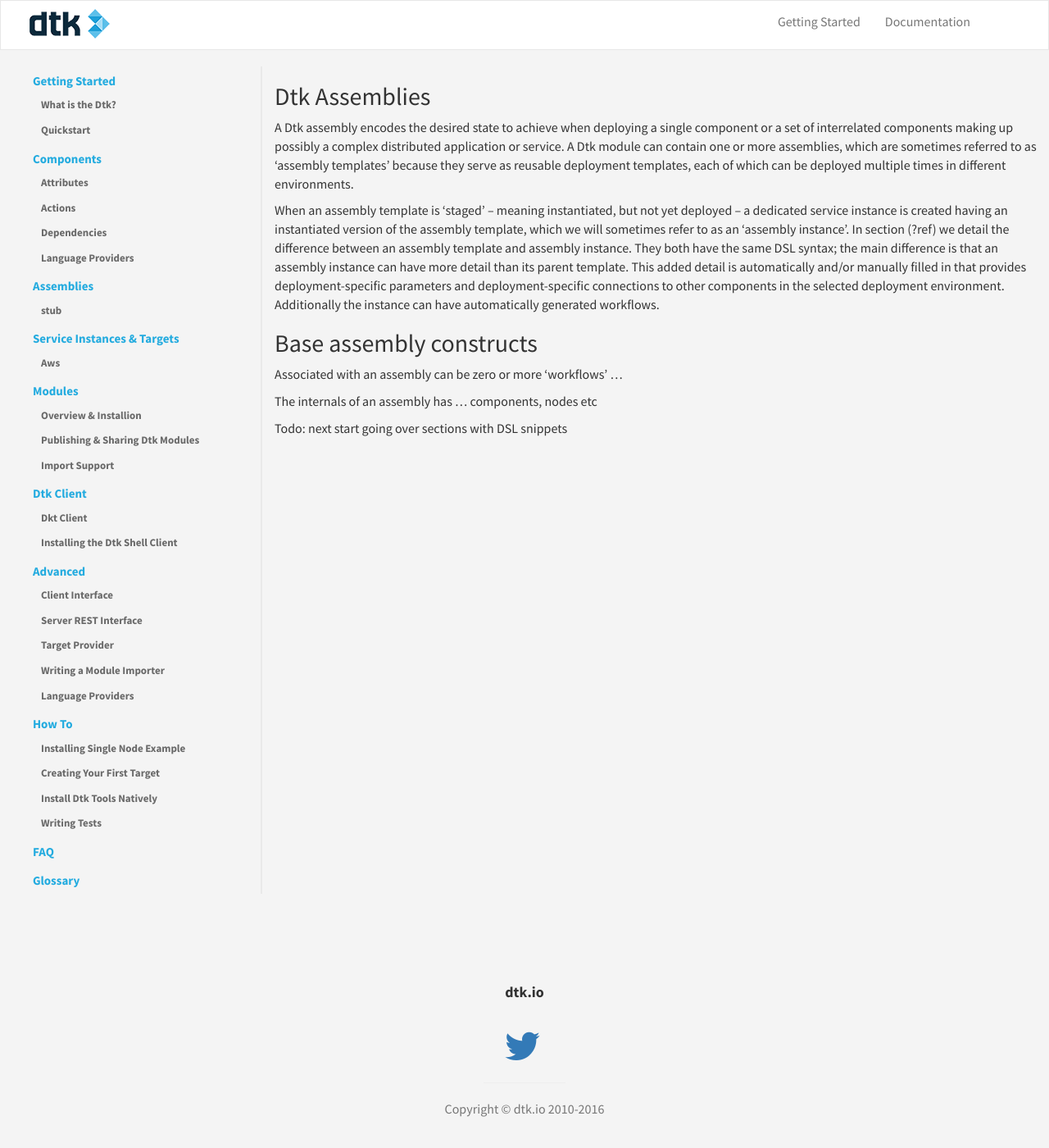
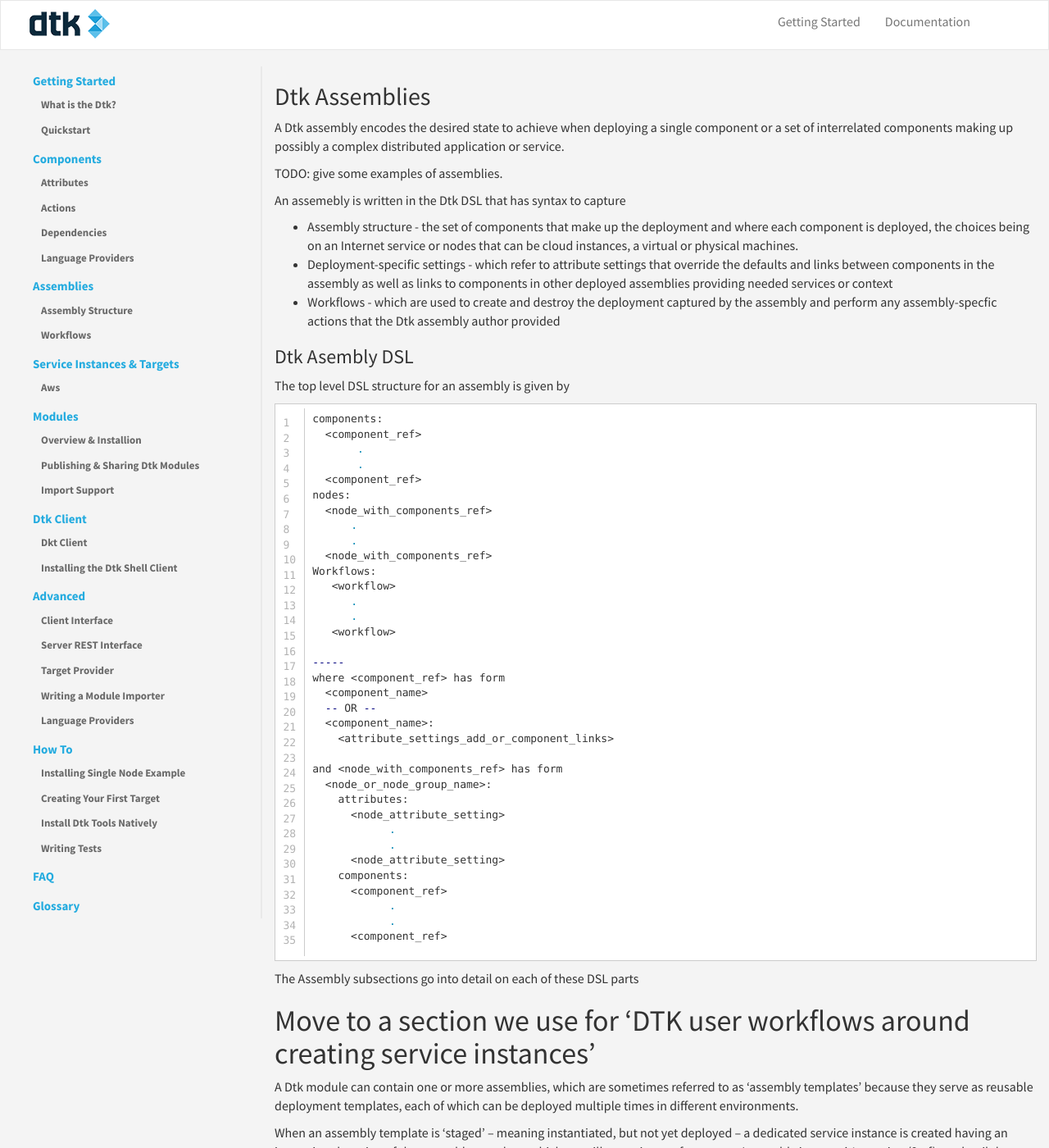
Before and after one commit to dtk/dtk-docs-v1, a Jekyll site: the page built from assemblies.md, in a window 1280 px wide and 1400 px high. Shown: the whole window at 82% size. Built offline with Jekyll 4.4.1, drawn with Linux system fonts in a browser that asks for light colours.

Commit message:
Refined assemblies.md and added stun subsections

```diff
--- /dev/null
+++ b/_assemblies/assembly_structure.md
@@ -0,0 +1,6 @@
+---
+title: Assembly Structure
+order: 1
+---
+
+# Assembly Structure
--- a/_assemblies/stub.md
+++ /dev/null
@@ -1,6 +0,0 @@
----
-title: stub
-order: 1
----
-
-# Stub for assemblies
--- /dev/null
+++ b/_assemblies/workflows.md
@@ -0,0 +1,6 @@
+---
+title: Workflows
+order: 10
+---
+
+# Assembly Workflows
--- a/assemblies.md
+++ b/assemblies.md
@@ -5,14 +5,63 @@ permalink: assemblies/index
 
 ## Dtk Assemblies
 
-A Dtk assembly encodes the desired state to achieve when deploying a single component or a set of interrelated components making up possibly a complex distributed application or service. A Dtk module can contain one or more assemblies, which are sometimes referred to as 'assembly templates' because they serve as reusable deployment templates, each of which can be deployed multiple times in different environments.
+A Dtk assembly encodes the desired state to achieve when deploying a single component or a set of interrelated components making up possibly a complex distributed application or service.
+
+TODO: give some examples of assemblies.
+
+An assemebly is written in the Dtk DSL that has syntax to capture
+* Assembly structure - the set of components that make up the deployment and where each component is deployed, the choices being on an Internet service or nodes that can be cloud instances, a virtual or physical machines.
+* Deployment-specific settings - which refer to attribute settings that override the defaults and links between components in the assembly as well as links to components in other deployed assemblies providing needed services or context
+* Workflows - which are used to create and destroy the deployment captured by the assembly and perform any assembly-specfic actions that the Dtk assembly author provided
+
+
+### Dtk Asembly DSL
+
+The top level DSL structure for an assembly is given by
+
+{% highlight bash linenos %}
+components:
+  <component_ref>
+       .
+       .
+  <component_ref>
+nodes:
+  <node_with_components_ref>
+      .
+      .
+  <node_with_components_ref>
+Workflows:
+   <workflow>
+      .
+      .
+   <workflow>
+
+-----
+where <component_ref> has form
+  <component_name>
+  -- OR --
+  <component_name>:
+    <attribute_settings_add_or_component_links>
+
+and <node_with_components_ref> has form
+  <node_or_node_group_name>:
+    attributes:
+      <node_attribute_setting>
+            .
+            .
+      <node_attribute_setting>
+    components:
+      <component_ref>
+            .
+            .
+      <component_ref>
+{% endhighlight %}
+
+The Assembly subsections go into detail on each of these DSL parts
+
+
+# Move to a section we use for 'DTK user workflows around creating service instances'
+
+A Dtk module can contain one or more assemblies, which are sometimes referred to as 'assembly templates' because they serve as reusable deployment templates, each of which can be deployed multiple times in different environments.
 
 When an assembly template is 'staged'  -- meaning instantiated, but not yet deployed    -- a dedicated service instance is created having an instantiated version of the assembly template, which we will sometimes refer to as an 'assembly instance'.  In section (?ref) we detail the difference between an assembly template and assembly instance. They both have the same DSL syntax; the main difference is that an assembly instance can have more detail than its parent template. This added detail is automatically and/or manually filled in that provides deployment-specific parameters and deployment-specific connections to other components in the selected deployment environment. Additionally the instance can have automatically generated workflows.
-
-## Base assembly constructs
-
-Associated with an assembly can be zero or more 'workflows' ...
-
-The internals of an assembly has ... components, nodes etc
-
-Todo: next start going over sections with DSL snippets
```
